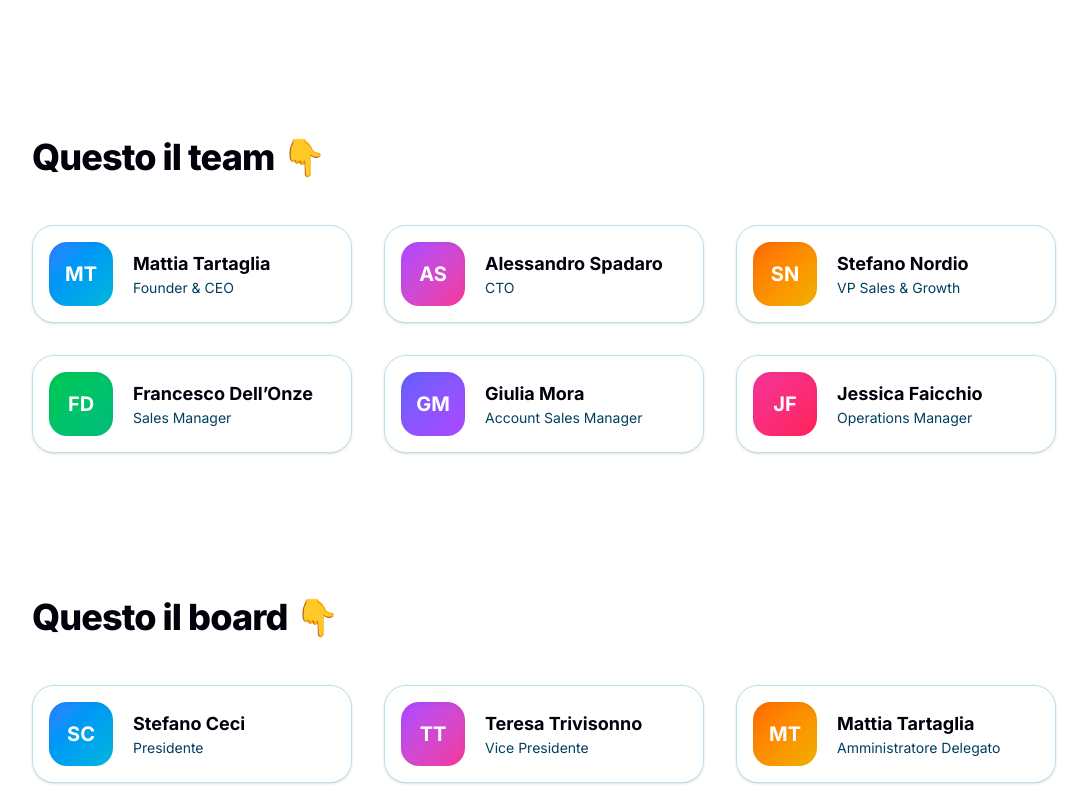
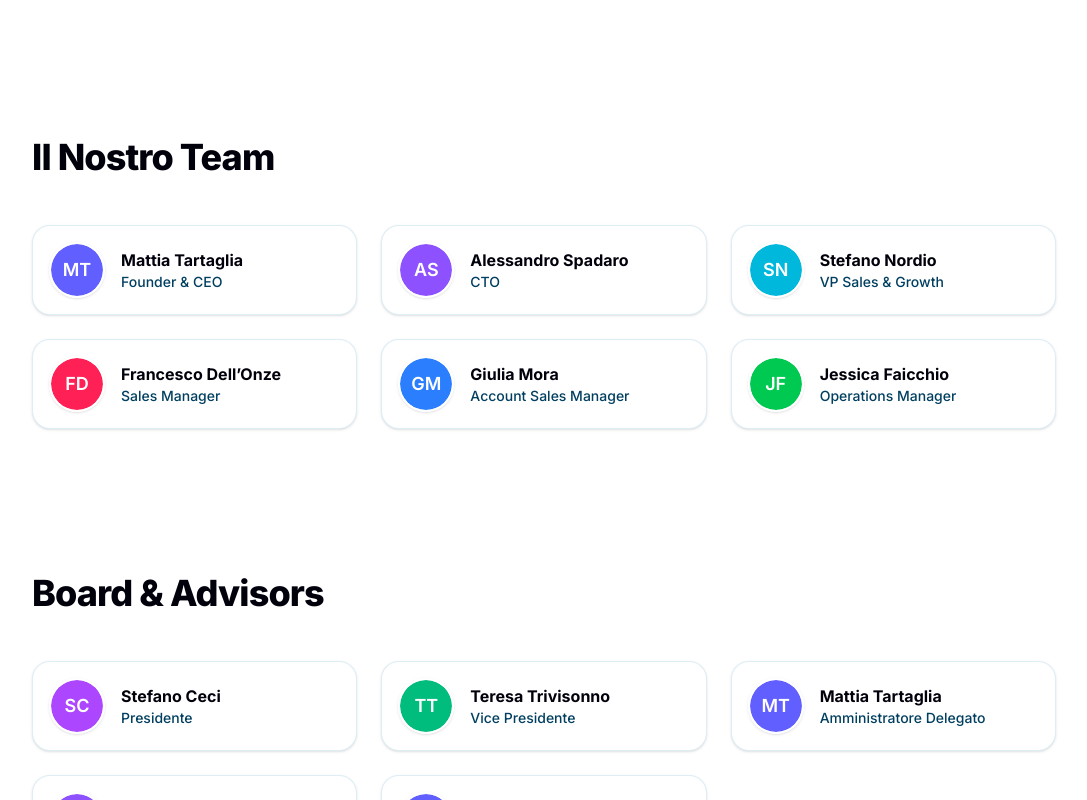
Before and after one commit to andreasalomone/ulisses, a Next.js app: page /azienda in a window 1280 px wide. Shown: the part 1680-2480 px from the top of the page, without its empty margins (96-1183 px from the left). Built offline with nearby package versions, Linux system fonts and the light colour scheme; no server answers.

Commit message:
feat: Introduce Avatar component and refactor team and board data structures to support enhanced member display.

```diff
--- a/app/azienda/page.tsx
+++ b/app/azienda/page.tsx
@@ -51,10 +51,10 @@ export default function AziendaPage() {
             <SectionWrapper>
                 <div className="max-w-5xl mx-auto space-y-12">
                     {/* Team */}
-                    {d.team && <TeamGrid title="Questo il team 👇" members={d.team} />}
+                    {d.team && <TeamGrid title={d.team.title} members={d.team.members} />}
 
                     {/* Board */}
-                    {d.board && <TeamGrid title="Questo il board 👇" members={d.board} />}
+                    {d.board && <TeamGrid title={d.board.title} members={d.board.members} />}
                 </div>
             </SectionWrapper>
 
--- a/components/sections/azienda/team-grid.tsx
+++ b/components/sections/azienda/team-grid.tsx
@@ -1,24 +1,16 @@
-
 import React from "react";
+import { Avatar, AvatarFallback, AvatarImage } from "@/components/ui/avatar";
 
 interface TeamMember {
     name: string;
     role: string;
+    image?: string;
 }
 
 interface TeamGridProps {
     title: string;
     members: TeamMember[];
 }
-
-const gradients = [
-    "from-blue-500 to-cyan-500",
-    "from-purple-500 to-pink-500",
-    "from-orange-500 to-yellow-500",
-    "from-green-500 to-emerald-500",
-    "from-indigo-500 to-purple-500",
-    "from-pink-500 to-rose-500",
-];
 
 const getInitials = (name: string) => {
     return name
@@ -29,31 +21,50 @@ const getInitials = (name: string) => {
         .slice(0, 2);
 };
 
+// Generates a deterministic color based on the name string
+const getAvatarColor = (name: string) => {
+    const colors = [
+        "bg-blue-500", "bg-cyan-500", "bg-teal-500", "bg-emerald-500", "bg-green-500",
+        "bg-indigo-500", "bg-violet-500", "bg-purple-500", "bg-fuchsia-500", "bg-pink-500",
+        "bg-rose-500", "bg-orange-500", "bg-amber-500"
+    ];
+
+    let hash = 0;
+    for (let i = 0; i < name.length; i++) {
+        hash = name.charCodeAt(i) + ((hash << 5) - hash);
+    }
+
+    return colors[Math.abs(hash) % colors.length];
+};
+
 export const TeamGrid = ({ title, members }: TeamGridProps) => {
     return (
         <div className="py-12">
             <h2 className="text-3xl md:text-4xl font-extrabold tracking-tight mb-12 text-center md:text-left">
                 {title}
             </h2>
-            <div className="grid grid-cols-1 sm:grid-cols-2 lg:grid-cols-3 gap-8">
+            <div className="grid grid-cols-1 sm:grid-cols-2 lg:grid-cols-3 gap-6">
                 {members.map((member, i) => {
-                    const gradient = gradients[i % gradients.length];
                     const initials = getInitials(member.name);
+                    const bgColor = getAvatarColor(member.name);
 
                     return (
                         <div
                             key={i}
-                            className="group relative flex items-center p-4 bg-card rounded-2xl border shadow-sm hover:shadow-md transition-all duration-300 overflow-hidden"
+                            className="group flex items-center p-4 bg-card rounded-xl border border-border/50 shadow-sm hover:shadow-md hover:border-primary/20 transition-all duration-300"
                         >
-                            <div className={`h-16 w-16 rounded-xl flex items-center justify-center text-white font-bold text-xl bg-linear-to-br ${gradient} shadow-inner mr-5 group-hover:scale-110 transition-transform duration-300`}>
-                                {initials}
-                            </div>
+                            <Avatar className="h-14 w-14 mr-4 border-2 border-background shadow-sm group-hover:scale-105 transition-transform duration-300">
+                                <AvatarImage src={member.image} alt={member.name} />
+                                <AvatarFallback className={`text-white font-semibold text-lg ${bgColor}`}>
+                                    {initials}
+                                </AvatarFallback>
+                            </Avatar>
 
                             <div className="min-w-0">
-                                <h3 className="font-bold text-lg truncate text-foreground group-hover:text-primary transition-colors">
+                                <h3 className="font-bold text-base truncate text-foreground group-hover:text-primary transition-colors">
                                     {member.name}
                                 </h3>
-                                <p className="text-sm text-muted-foreground truncate">
+                                <p className="text-sm text-muted-foreground truncate font-medium">
                                     {member.role}
                                 </p>
                             </div>
--- /dev/null
+++ b/components/ui/avatar.tsx
@@ -0,0 +1,50 @@
+"use strict";
+
+import * as React from "react"
+import * as AvatarPrimitive from "@radix-ui/react-avatar"
+
+import { cn } from "@/lib/utils"
+
+const Avatar = React.forwardRef<
+    React.ElementRef<typeof AvatarPrimitive.Root>,
+    React.ComponentPropsWithoutRef<typeof AvatarPrimitive.Root>
+>(({ className, ...props }, ref) => (
+    <AvatarPrimitive.Root
+        ref={ref}
+        className={cn(
+            "relative flex h-10 w-10 shrink-0 overflow-hidden rounded-full",
+            className
+        )}
+        {...props}
+    />
+))
+Avatar.displayName = AvatarPrimitive.Root.displayName
+
+const AvatarImage = React.forwardRef<
+    React.ElementRef<typeof AvatarPrimitive.Image>,
+    React.ComponentPropsWithoutRef<typeof AvatarPrimitive.Image>
+>(({ className, ...props }, ref) => (
+    <AvatarPrimitive.Image
+        ref={ref}
+        className={cn("aspect-square h-full w-full", className)}
+        {...props}
+    />
+))
+AvatarImage.displayName = AvatarPrimitive.Image.displayName
+
+const AvatarFallback = React.forwardRef<
+    React.ElementRef<typeof AvatarPrimitive.Fallback>,
+    React.ComponentPropsWithoutRef<typeof AvatarPrimitive.Fallback>
+>(({ className, ...props }, ref) => (
+    <AvatarPrimitive.Fallback
+        ref={ref}
+        className={cn(
+            "flex h-full w-full items-center justify-center rounded-full bg-muted",
+            className
+        )}
+        {...props}
+    />
+))
+AvatarFallback.displayName = AvatarPrimitive.Fallback.displayName
+
+export { Avatar, AvatarImage, AvatarFallback }
--- a/lib/dictionary.ts
+++ b/lib/dictionary.ts
@@ -495,21 +495,27 @@ export const DICTIONARY = {
             author: "Massimo Pasquini",
             role: "Innovation Manager di Trenord"
         },
-        team: [
+        team: {
+            title: "Il Nostro Team",
+            members: [
                 { name: "Mattia Tartaglia", role: "Founder & CEO" },
                 { name: "Alessandro Spadaro", role: "CTO" },
                 { name: "Stefano Nordio", role: "VP Sales & Growth" },
                 { name: "Francesco Dell’Onze", role: "Sales Manager" },
                 { name: "Giulia Mora", role: "Account Sales Manager" },
                 { name: "Jessica Faicchio", role: "Operations Manager" }
-        ],
-        board: [
+            ]
+        },
+        board: {
+            title: "Board & Advisors",
+            members: [
                 { name: "Stefano Ceci", role: "Presidente" },
                 { name: "Teresa Trivisonno", role: "Vice Presidente" },
                 { name: "Mattia Tartaglia", role: "Amministratore Delegato" },
                 { name: "Gabriele Benedetto", role: "Consigliere" },
                 { name: "Luca Palermo", role: "Consigliere" }
-        ],
+            ]
+        },
         cta: "Parla con noi",
         awards: {
             title: "Eccellenza Riconosciuta",
```
Lines whose indentation alone changed are shown as unchanged.
